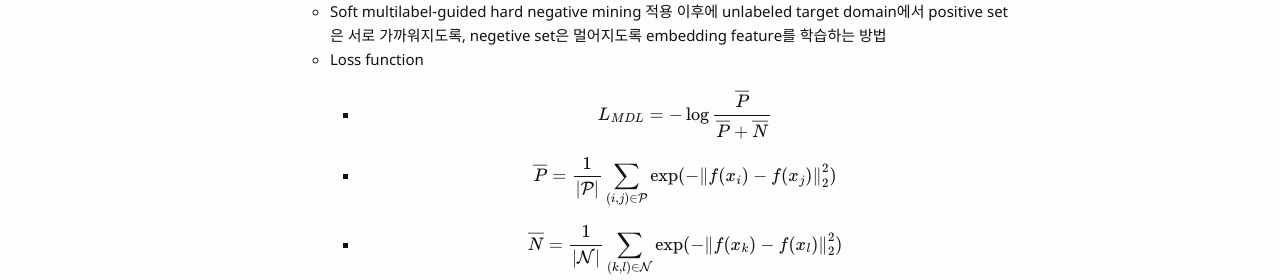
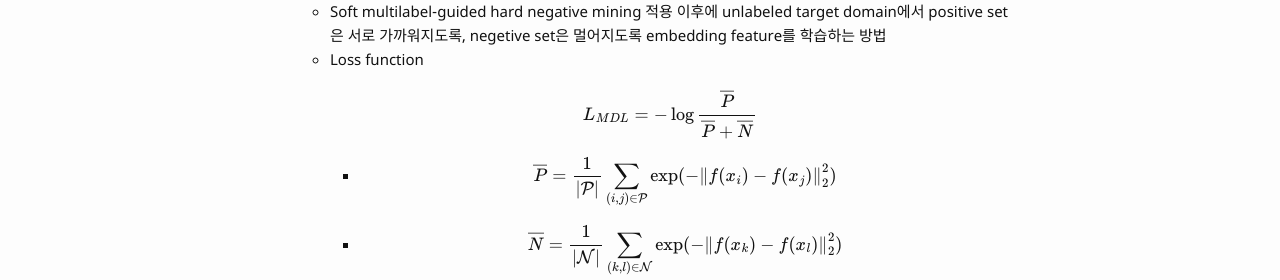
Before and after one commit to bismex/bismex.github.io, a Jekyll site: the page built from _posts/2019-07-04-MAR.md, in a window 1280 px wide and 900 px high, scrolled down 2690 px. Shown: the part 170-450 px from the top of the window. Built offline with Jekyll 4.4.1, drawn with Linux system fonts in a browser that asks for light colours; formulas are drawn with MathJax 3.

Commit message:
Update 2019-07-04-MAR.md

```diff
--- a/_posts/2019-07-04-MAR.md
+++ b/_posts/2019-07-04-MAR.md
@@ -85,7 +85,7 @@ tags: CV re-id unsupervised
   - 학습 대상 ($$f(\cdot)$$), 필요한 데이터 (positive/negative set from $$\mathcal{X}$$, reference agents $$\left \{ a_i \right \}^{N_p}_{i=1}$$)
   - Soft multilabel-guided hard negative mining 적용 이후에 unlabeled target domain에서 positive set은 서로 가까워지도록, negetive set은 멀어지도록 embedding feature를 학습하는 방법
   - Loss function
-    - $$L_{MDL} = -\log \frac{\overline{P}}{\overline{P} + \overline{N}}$$
+    <p align="center">$$L_{MDL} = -\log \frac{\overline{P}}{\overline{P} + \overline{N}}$$</p>
     - $$\overline{P} = \frac{1}{|\mathcal{P}|} \sum_{(i, j) \in \mathcal{P}} \exp (-\left \| f(x_i) - f(x_j) \right \|^2_2)$$
     - $$\overline{N} = \frac{1}{|\mathcal{N}|} \sum_{(k, l) \in \mathcal{N}} \exp (-\left \| f(x_k) - f(x_l) \right \|^2_2)$$
   - SM-guided hard negative mining (아래 그림 참고)
```
